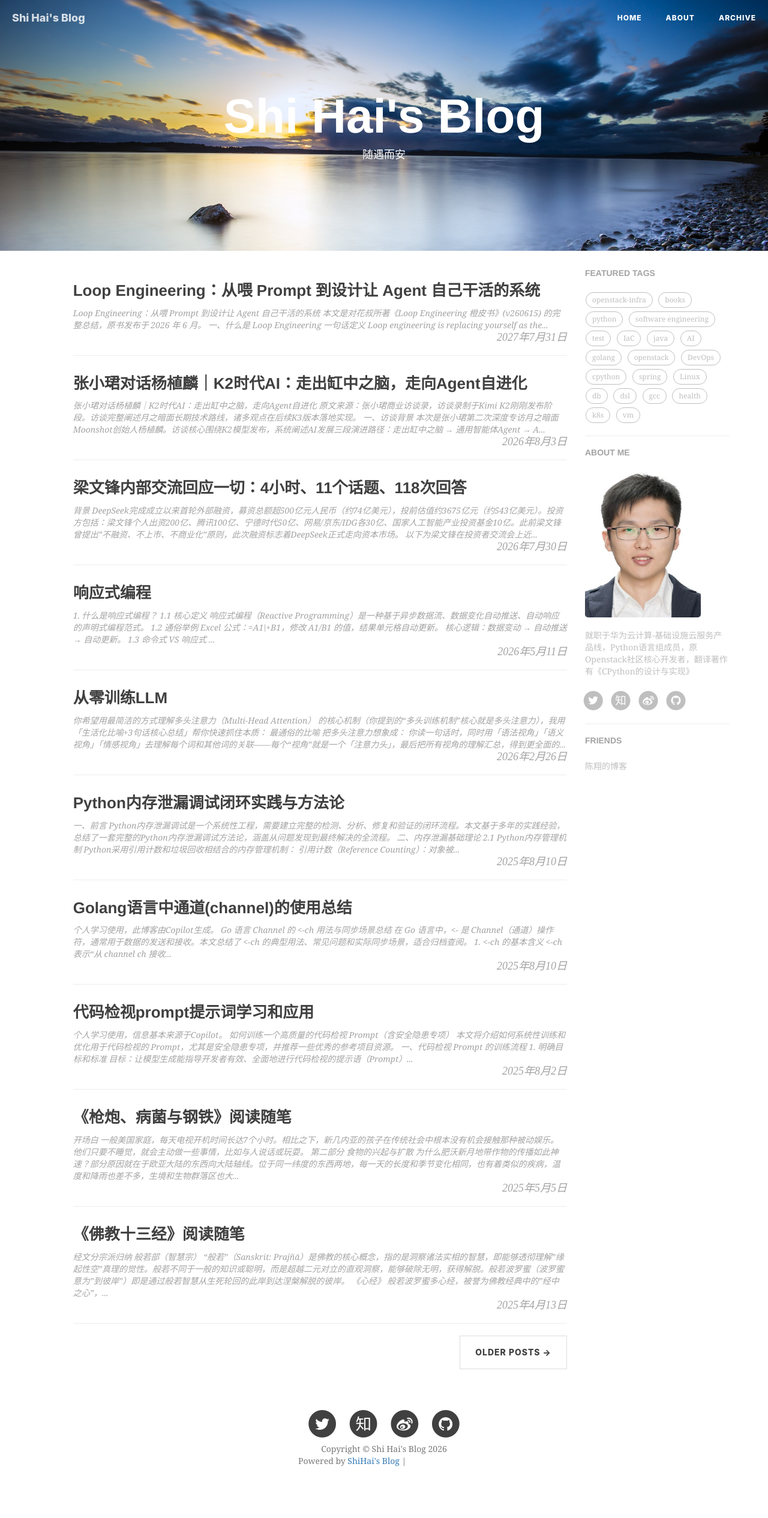
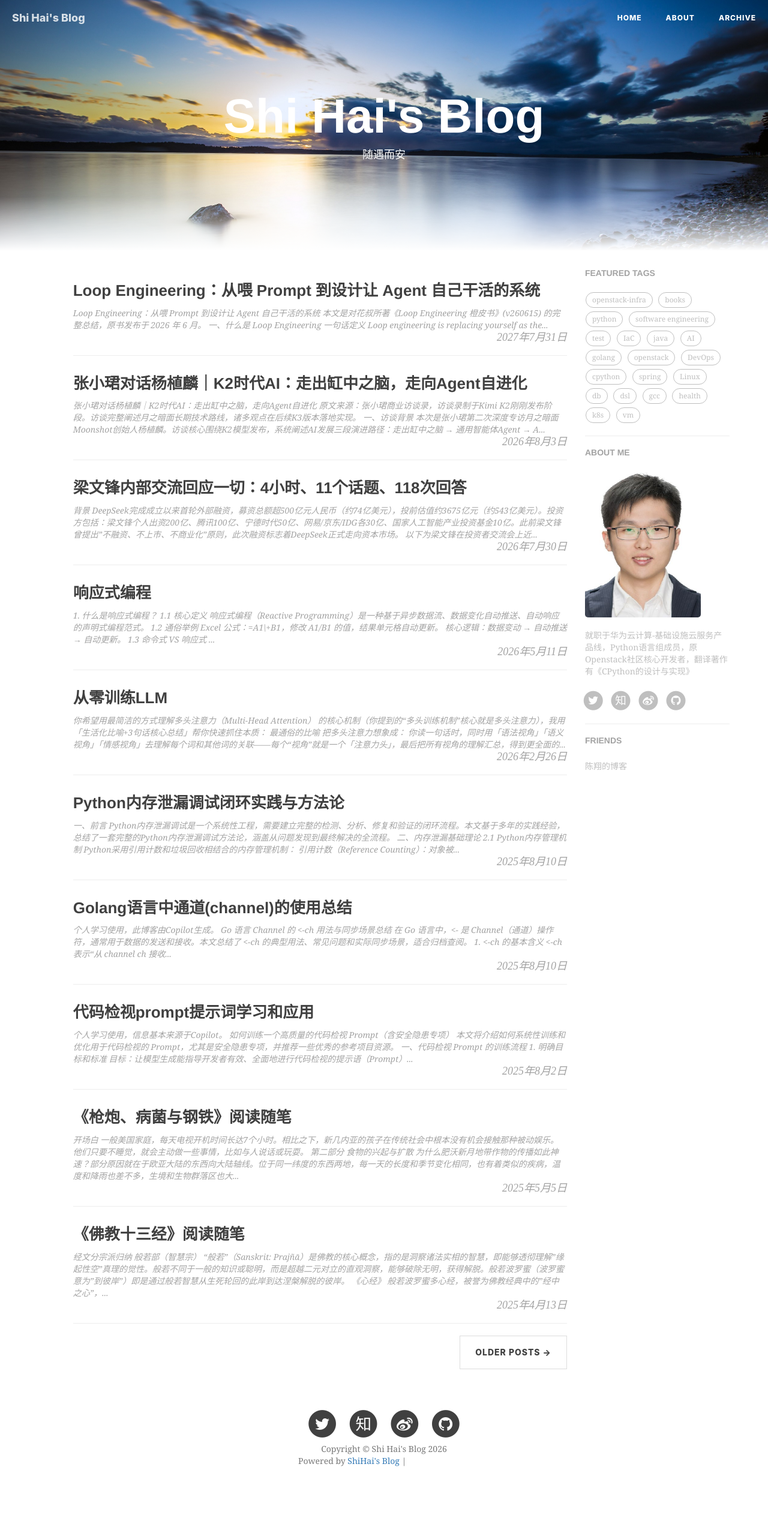
Before and after one commit to shihai1991/shihai1991.github.io, a Jekyll site: the page built from index.html, in a window 1280 px wide. Shown: the whole page at 60% size. Built offline with Jekyll 4.4.1, drawn with Linux system fonts in a browser that asks for light colours; nearby versions of some CDN libraries; the list of posts is cut into pages by our own code; comment, search, counter and statistics services are not loaded; grey boxes are pictures that could not be loaded.

Commit message:
Fade home header background image into the page at bottom
Add a ::after gradient overlay (transparent -> white) on the bottom 120px of .intro-header:has(.site-heading), softening the hard edge between the header image and the white content area. Scoped to home/page headers so post headers (with their date .meta) are unaffected. Top 25% of the gradient stays transparent to avoid washing out the title.

Co-Authored-By: Claude <noreply@anthropic.com>

```diff
--- a/css/shihai-blog.css
+++ b/css/shihai-blog.css
@@ -1732,3 +1732,21 @@ img::-moz-selection {
     max-width: 1280px;
   }
 }
+/* Home/page header: fade the background image into the page background
+   at the bottom, softening the hard edge between header image and the
+   white content area. Scoped to .site-heading headers so post headers
+   (which carry a date .meta at the bottom) are untouched. The gradient's
+   top quarter is fully transparent so it never washes out the title. */
+.intro-header:has(.site-heading) {
+  position: relative;
+}
+.intro-header:has(.site-heading)::after {
+  content: "";
+  position: absolute;
+  left: 0;
+  right: 0;
+  bottom: 0;
+  height: 120px;
+  background: linear-gradient(to bottom, rgba(255, 255, 255, 0) 0%, rgba(255, 255, 255, 0) 25%, #ffffff 100%);
+  pointer-events: none;
+}
```
Also changed, not shown: less/shihai-blog.less (+22 -0 lines).
